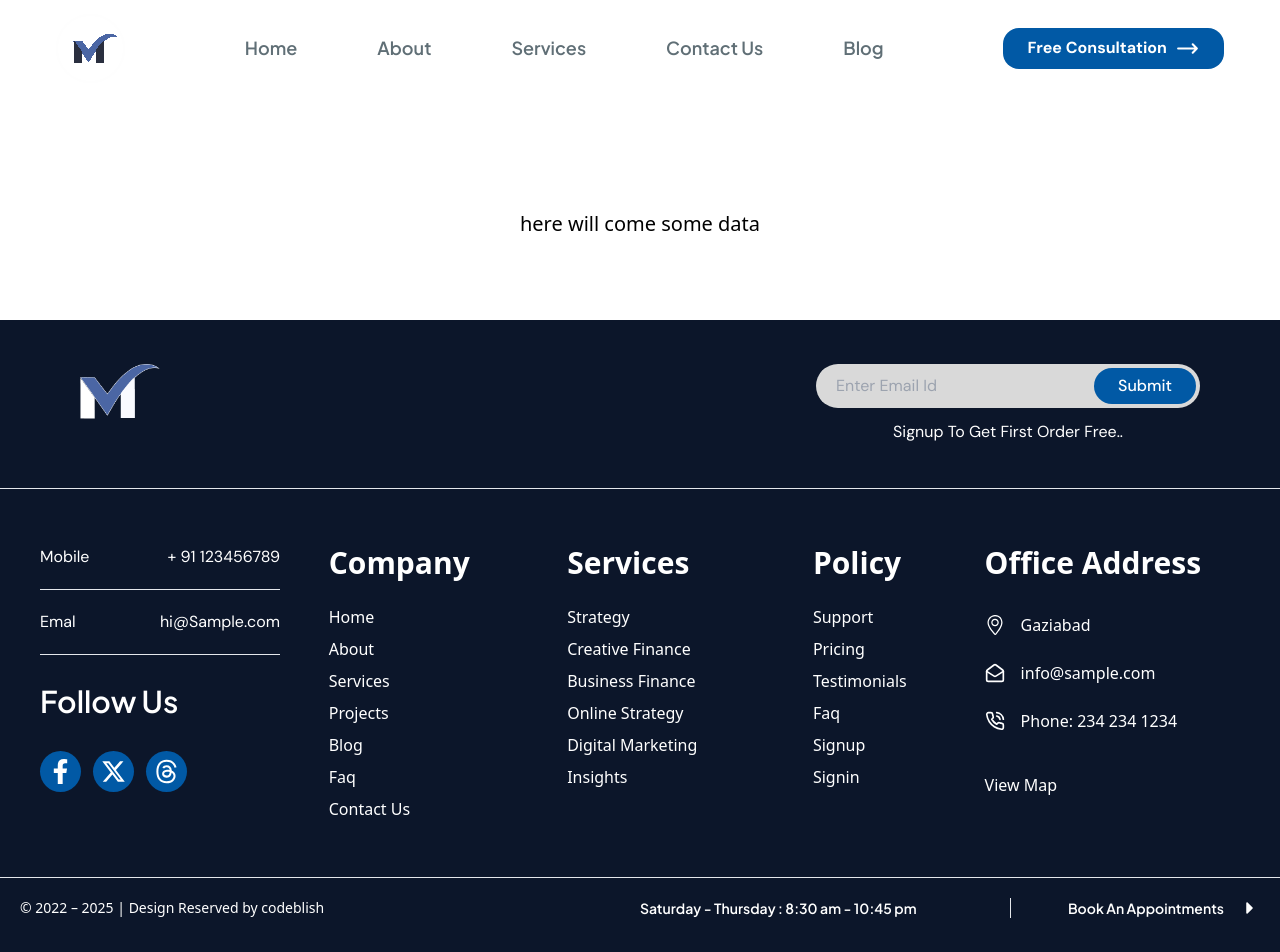
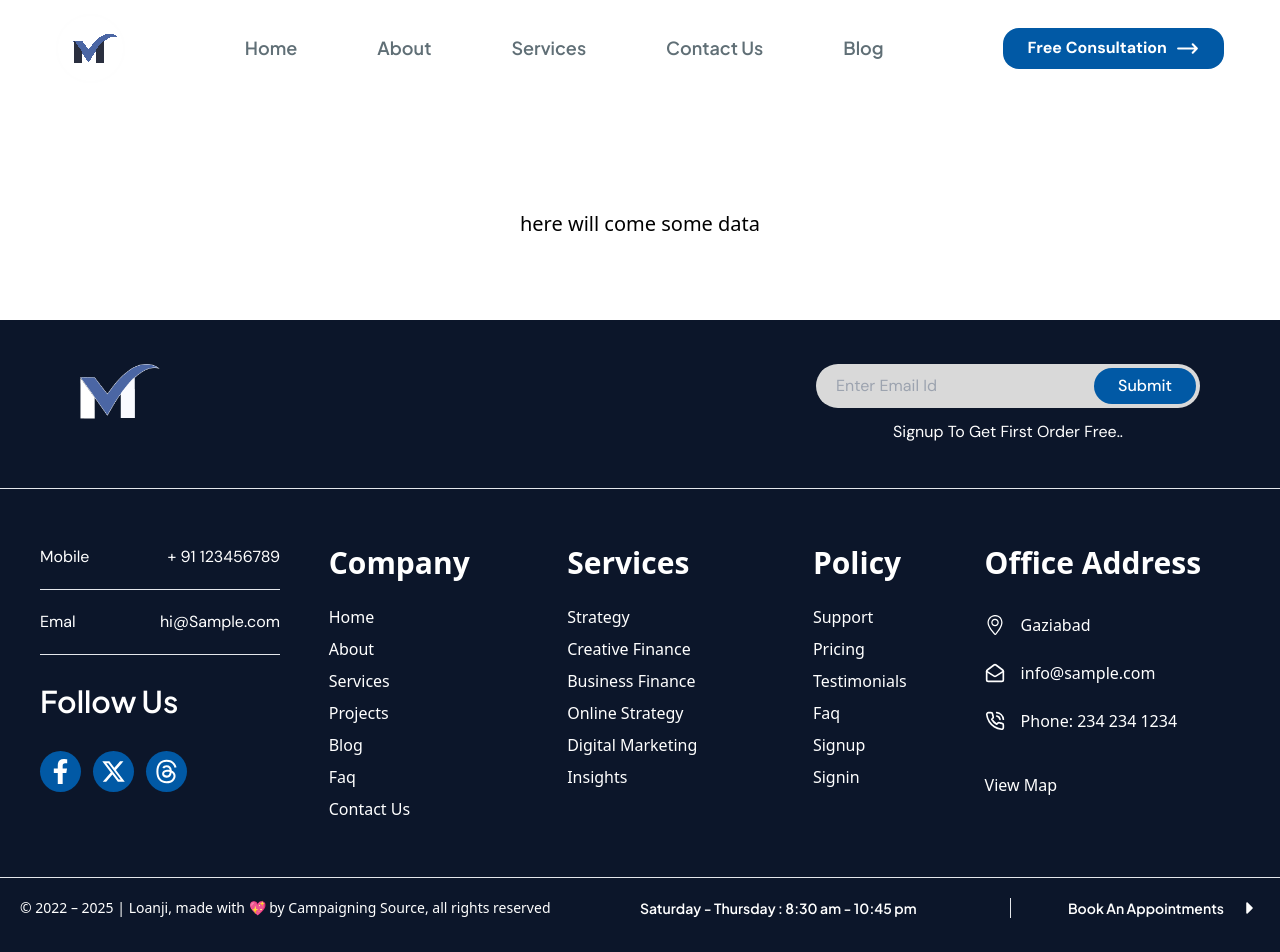
Before and after one commit to CsDeveloperLead/Loanji, a React (Vite) app: page /admin-dashboard in a window 1280 px wide. Shown: the top 952 px of the page. Built offline with nearby package versions, Linux system fonts and the light colour scheme; no server answers.

Commit message:
change a line in footer

```diff
--- a/src/Components/Footer.jsx
+++ b/src/Components/Footer.jsx
@@ -109,7 +109,7 @@ function Footer() {
                     <span className='font-semibold flex justify-between items-center gap-4'>Book An Appointments <FaCaretRight size={20}/></span>
                 </div>
                 <div className='w-full h-auto text-white flex justify-center items-center text-sm md:w-auto'>
-                    <span className='font-normal'>© 2022 – 2025 | Design Reserved by codeblish</span>
+                    <span className='font-normal'>© 2022 – 2025 | Loanji, made with 💖 by Campaigning Source, all rights reserved</span>
                 </div>
             </div>
         </footer>
```
